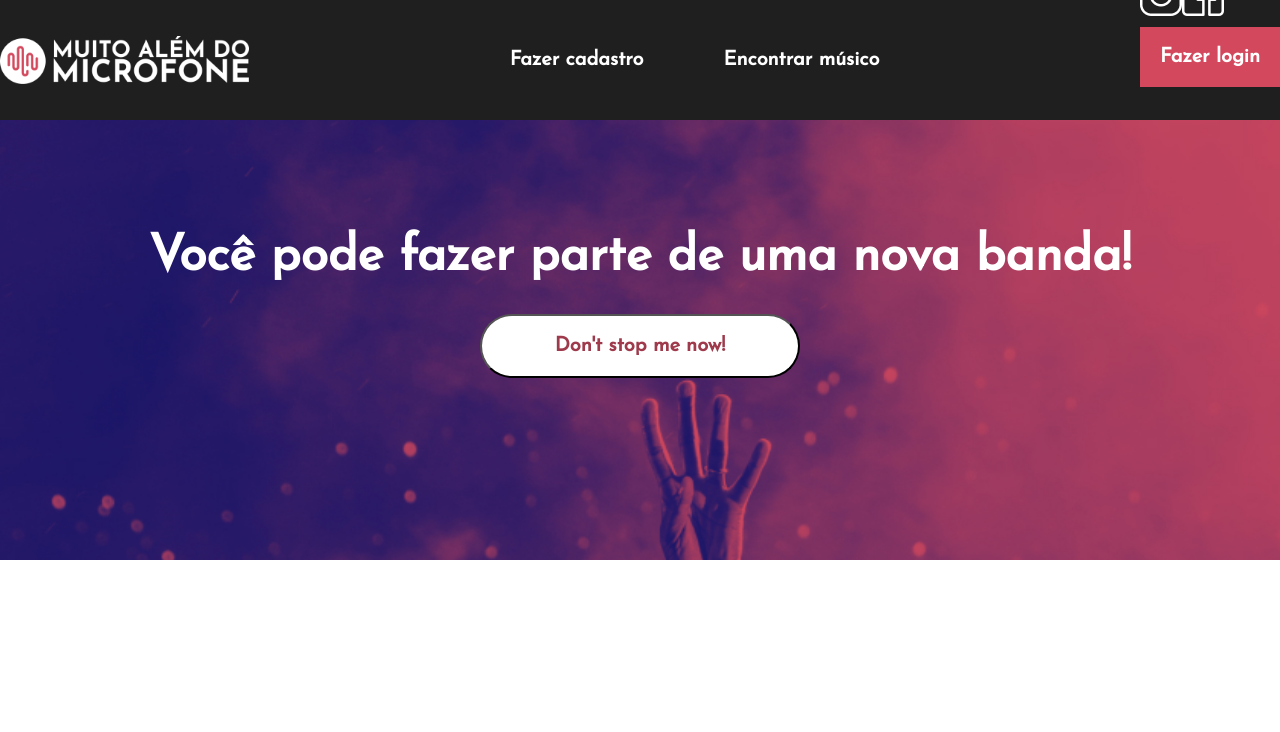
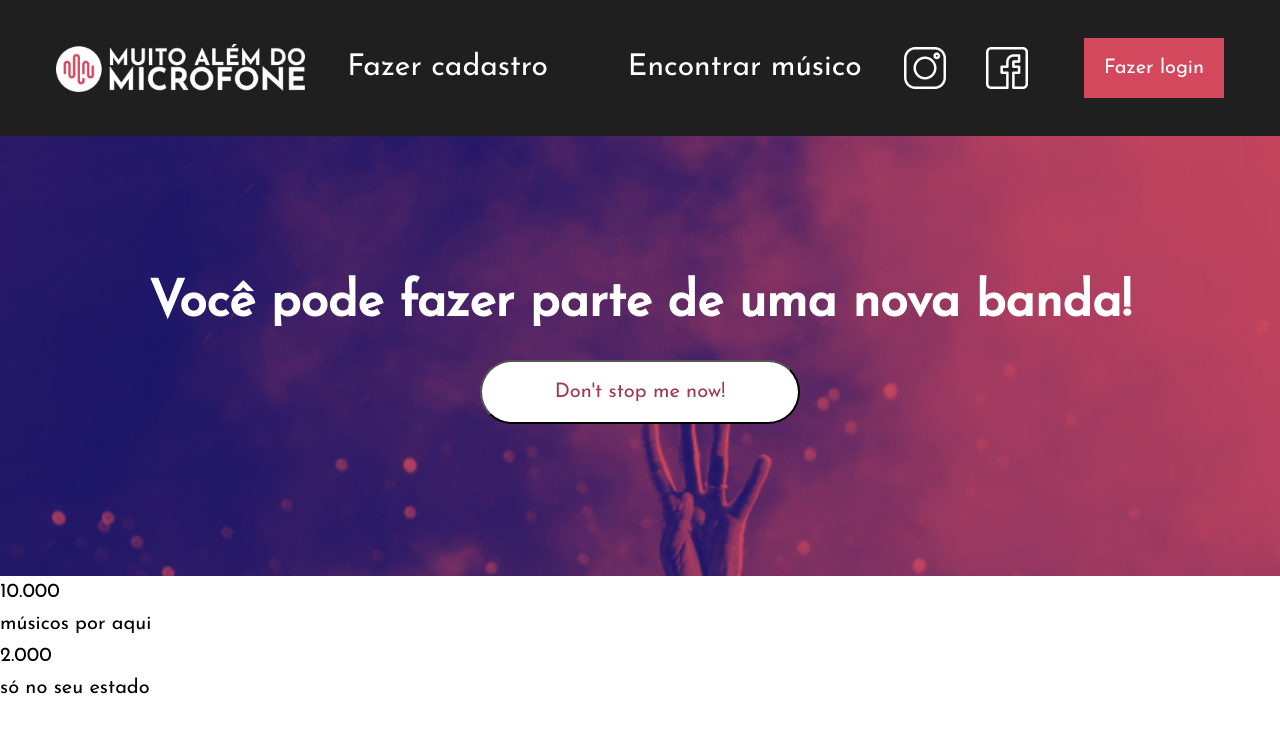
Before and after one commit to Muito-Alem-do-Microfone/madm-web, a React (Vite) app: page / in a window 1280 px wide. Shown: the top 732 px of the page. Built offline with nearby package versions, Linux system fonts and the light colour scheme; a web font is replaced by a local one.

Commit message:
updating header and carousel

```diff
--- a/src/App.css
+++ b/src/App.css
@@ -6,7 +6,6 @@
   box-sizing: border-box;
   font-family: 'Josefin Sans', sans-serif;
   font-style: normal;
-  font-weight: bold;
   font-size: 20px;
   line-height: 32px;
 }
--- a/src/components/atoms/Button/style.scss
+++ b/src/components/atoms/Button/style.scss
@@ -5,7 +5,7 @@
     display: flex;
     align-items: center;
     justify-content: center;
-    margin-bottom: 60px;
+    // margin-bottom: 60px;
     transition: ease-in-out 0.4s;
     &.primary{
         background-color: #D3485D;
--- a/src/components/organisms/Header/Header.module.scss
+++ b/src/components/organisms/Header/Header.module.scss
@@ -1,12 +1,28 @@
 .headerSection {
     padding: 0;
     margin: 0;
-    height: 15vh;
     background-color: #1F1F1F;
     color: white;
     display: flex;
     align-items: center;
     justify-content: space-between;
+    height: 17vh;
+}
+
+.socialsLoginSection {
+    display: flex;
+    flex-direction: row;
+    height: 100%;
+    align-items: center;
+    margin-right: 7vh;
+}
+
+.registerSearchSection {
+    display: flex;
+}
+
+.registerSearchSection p {
+    font-size: 1.5em;
 }
 
 .instagram {
@@ -17,21 +33,14 @@
 .facebook {
     width: 42px;
     height: 42px;
+    margin-left: 5vh;
+    margin-right: 7vh;
 }
 
 .logo {
     height: 6vh;
-}
+    margin-left: 7vh;
 
-.socialsLoginSection {
-    display: flex;
-    flex-direction: row;
-    height: 100%;
-}
-
-.registerSearchSection {
-    display: flex;
-    flex-direction: row;
 }
 
 .register {
--- a/src/components/organisms/Header/index.jsx
+++ b/src/components/organisms/Header/index.jsx
@@ -6,6 +6,7 @@ import Button from "../../atoms/Button";
 import styles from "./Header.module.scss";
 
 function Header() {
+
   return (
     <>
       <section className={styles.headerSection}>
@@ -16,7 +17,7 @@ function Header() {
             <p className={styles.search}>Encontrar músico</p>
         </div>
 
-        <div className={styles.SocialsLoginSection}>
+        <div className={styles.socialsLoginSection}>
           <img src={instagram} alt="instagram" className={styles.instagram} />
           <img src={facebook} alt="facebook" className={styles.facebook} />
           <Button variant="primary" text="Fazer login" />
--- a/src/components/templates/Home/index.jsx
+++ b/src/components/templates/Home/index.jsx
@@ -7,6 +7,10 @@ function Login() {
       <div>
         <Header />
         <Carousel />
+        <p>10.000</p>
+        <p>músicos por aqui</p>
+        <p>2.000</p>
+        <p>só no seu estado</p>
       </div>
   );
 }
```
